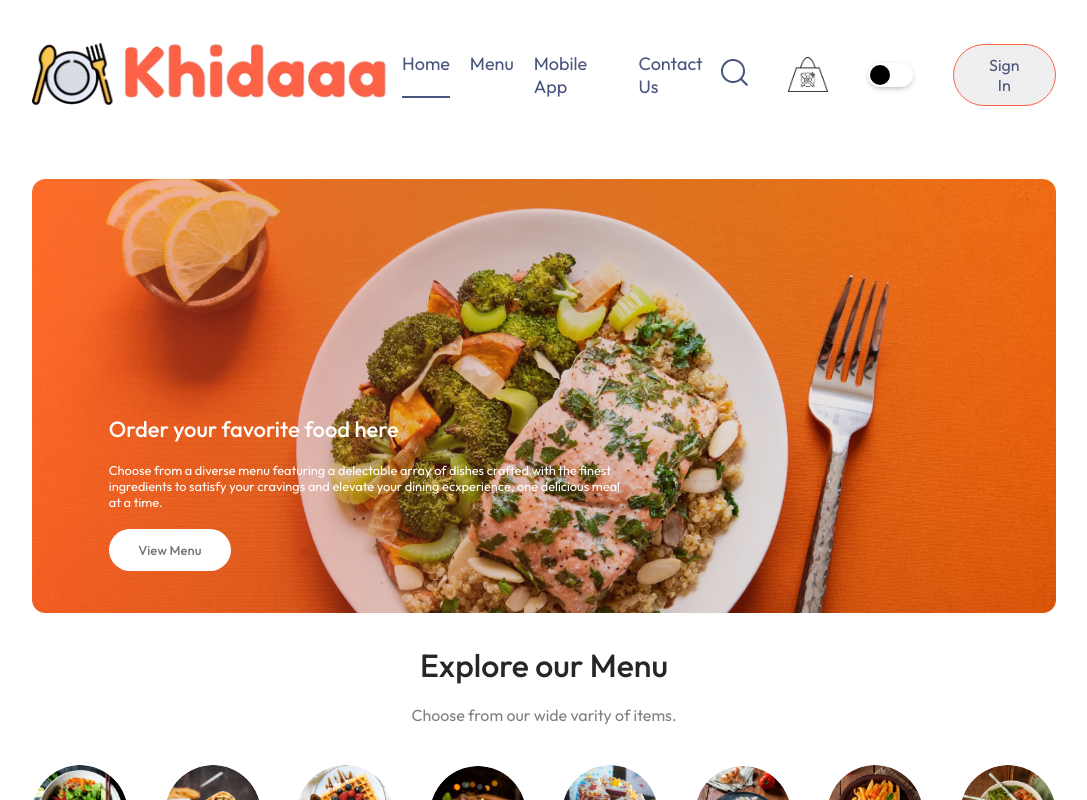
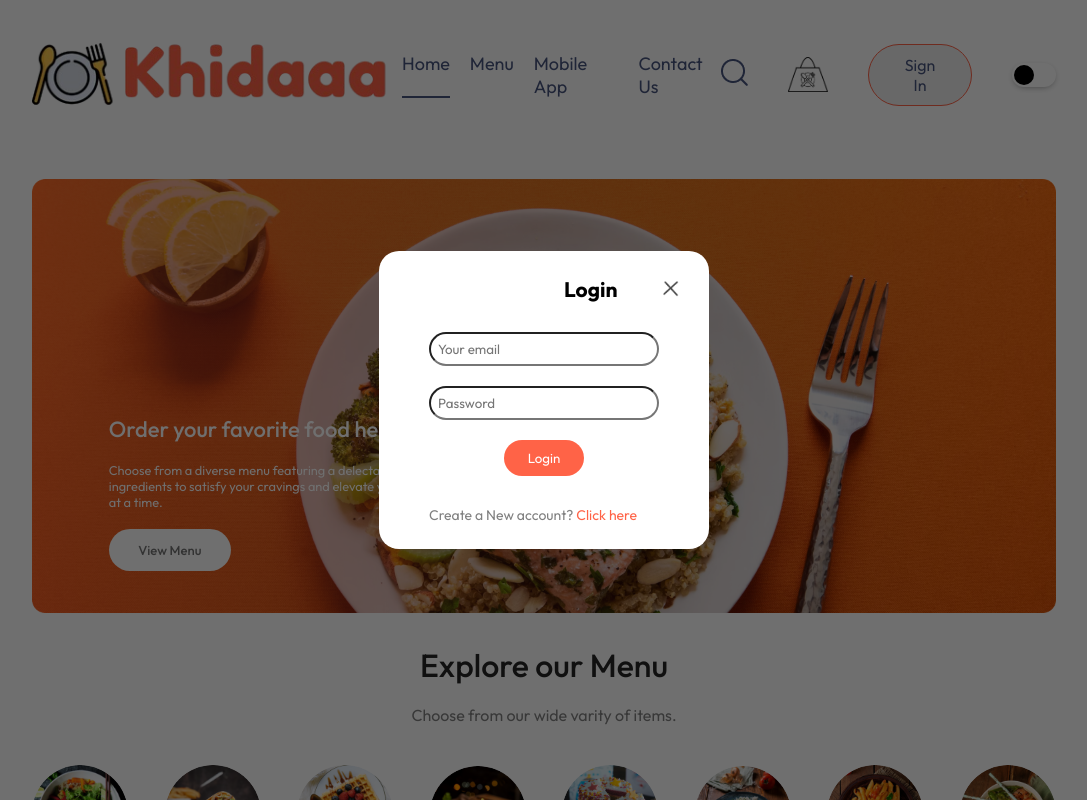
Before and after one commit to sezid/khidaaa, a React (Vite) app in the folder frontend/: page / in a window 1280 px wide. Both pictures are taken after a click on the button "Sign In". Shown: the top 800 px of the page, without its empty margins (96-1183 px from the left). Built offline with nearby package versions, Linux system fonts and the light colour scheme.

Commit message:
added login page popup

```diff
--- a/frontend/src/App.jsx
+++ b/frontend/src/App.jsx
@@ -1,4 +1,4 @@
-import React, { useContext } from 'react'
+import React, { useContext,useState } from 'react'
 import Navbar from './components/Navbar/Navbar'
 import { Routes, Route } from 'react-router-dom'
 import Home from './pages/Home/Home'
@@ -6,16 +6,20 @@
 import PlaceOrder from './pages/PlaceOrder/PlaceOrder'
 import Footer from './components/Footer/Footer'
 import { StoreContext } from './context/StoreContext'
+import LoginPopup from './components/LoginPopup/LoginPopup'
 
 const App = () => {
 
   const {dMode}=useContext(StoreContext);
+  const [showLogin,setShowLogin]=useState(false);
+
 
   return (
     <>
+    {showLogin?<LoginPopup setShowLogin={setShowLogin}/>:<></>}
       <div className={dMode===true?"dark-mode":"app"}>
 
-      <Navbar/>
+        <Navbar setShowLogin={setShowLogin}/>
         <Routes>
           <Route path='/' element={<Home/>}></Route>
           <Route path='/cart' element={<Cart/>}></Route>
--- a/frontend/src/components/FoodDisplay/FoodDisplay.jsx
+++ b/frontend/src/components/FoodDisplay/FoodDisplay.jsx
@@ -13,6 +13,7 @@
 
   return (
     <div className='food-display' id='food-display'>
+      <section id="menu">
       <h2>Top Dishes near you</h2>
       <div className="food-display-list">
         {food_list.map((item,index)=>{
@@ -24,6 +25,7 @@
 
         })}
       </div>
+      </section>
     </div>
   )
 }
--- a/frontend/src/components/Header/Header.jsx
+++ b/frontend/src/components/Header/Header.jsx
@@ -1,5 +1,6 @@
 import React from 'react'
 import './Header.css'
+
 
 function Header() {
   return (
@@ -7,7 +8,7 @@
       <div className="header-contents">
         <h2>Order your favorite food here</h2>
         <p>Choose from a diverse menu featuring a delectable array of dishes crafted with the finest ingredients to satisfy your cravings and elevate your dining ecxperience, one delicious meal at a time.</p>
-        <button>View Menu</button>
+        <button >View Menu</button>
       </div>
     </div>
   )
--- /dev/null
+++ b/frontend/src/components/LoginPopup/LoginPopup.css
@@ -0,0 +1,81 @@
+.login-popup {
+    position: absolute;
+    z-index: 1;
+    width: 100%;
+    height: 100%;
+    background-color: #00000090;
+    display: grid;
+}
+
+.login-popup-container {
+    justify-content: center;
+    align-items: center;
+    place-self: center;
+    width: max(23vw,330px);
+    color: #808080;
+    background-color: white;
+    flex-direction: column;
+    gap: 25px;
+    padding: 25px 30px;
+    border-radius: 20px;
+    font-size: 14px;
+    animation: fadeIn 0.5s;
+}
+
+.login-popup-title {
+    display: flex;
+    justify-content: space-between;
+    align-items: center;
+    padding-left: 155px;
+    color: black;
+    margin-bottom: 10px;
+}
+
+.login-popup-title img{
+    width: 16px;
+    cursor: pointer;
+}
+
+.login-popup-input {
+    display: flex;
+    flex-direction: column;
+    gap: 20px;
+    padding: 20px;
+}
+
+.login-popup-input input{
+    padding: 7px;
+    border-radius: 20px
+}
+
+.login-popup-input button {
+    width: 35%;
+    padding: 10px;
+    background-color: tomato;
+    color: white;
+    border: none;
+    cursor: pointer;
+    text-align: center;
+    margin: 0 auto;
+    border-radius: 20px;
+}
+
+.login-popup-condition {
+    padding-left: 20px;
+    display: flex;
+    align-items: center;
+    gap: 10px;
+}
+
+
+
+
+.other{
+    margin-top: 10px;
+    padding-left: 20px;
+}
+
+.other span{
+    color: tomato;
+    cursor: pointer;
+}
--- /dev/null
+++ b/frontend/src/components/LoginPopup/LoginPopup.jsx
@@ -0,0 +1,39 @@
+import React, { useState } from 'react'
+import './LoginPopup.css'
+import { assets } from '../../assets/assets'
+
+const LoginPopup = ({setShowLogin}) => {
+
+  const [currentState,setCurrentState]=useState("Login")
+
+  return (
+    <div className='login-popup'>
+      <form className="login-popup-container">
+        <div className="login-popup-title">
+          <h2>{currentState}</h2>
+          <img onClick={()=>setShowLogin(false)} src={assets.cross_icon} alt="" />
+        </div>
+        <div className="login-popup-input">
+          {currentState==="Login"?<></>:<input type="text" placeholder='Your Name' required/>}
+
+          <input type="email" placeholder='Your email' required/>
+          <input type="password" placeholder='Password' required/>
+          <button >{currentState==="Sign Up"?"Create account":'Login'}</button>
+        </div>
+        {currentState==="Login"?<></>:
+        <div className="login-popup-condition">
+          <input type="checkbox" required/>
+          <p>By continuing, I agree to the Terms of Use & Privacy Policy</p>
+        </div>}
+        <div className="other">
+        {currentState==="Login"?
+        <p>Create a New account? <span onClick={()=>setCurrentState("Sign Up")}>Click here</span></p>
+        :<p>Already have an acount? <span onClick={()=>setCurrentState("Login")}>Login here</span></p>
+        }
+        </div>
+      </form>
+    </div>
+  )
+}
+
+export default LoginPopup
--- a/frontend/src/components/Navbar/Navbar.jsx
+++ b/frontend/src/components/Navbar/Navbar.jsx
@@ -3,7 +3,7 @@
 import { assets } from '../../assets/assets'
 import { StoreContext } from '../../context/StoreContext';
 
-function Navbar() {
+const Navbar=({setShowLogin}) =>{
 
   const {dMode,dotShow}=useContext(StoreContext);
   const [menu,setMenu]=useState("home");
@@ -22,7 +22,7 @@
       <img src={assets.dish} alt="" className="logo" />
       <ul className="navbar-menu">
         <li onMouseEnter={()=>setMenu("home")} className={menu==="home"?"active":""}>Home</li>
-        <li onMouseEnter={()=>setMenu("menu")} className={menu==="menu"?"active":""}>Menu</li>
+        <li onMouseEnter={()=>setMenu("menu")} className={menu==="menu"?"active":""} href="#menu">Menu</li>
         <li onMouseEnter={()=>setMenu("mobile-app")} className={menu==="mobile-app"?"active":""}>Mobile App</li>
         <li onMouseEnter={()=>setMenu("contact-us")} className={menu==="contact-us"?"active":""}>Contact Us</li>
       </ul>
@@ -36,11 +36,12 @@
           <img src={assets.basket_icon} alt="" />
           <div className={dotShow==="dot"?"dot":""}></div>
         </div>
+
+        <button onClick={()=>setShowLogin(true)}>Sign In</button>
         <label>
             <input onClick={()=>dMode()} type="checkbox" />
             <span class="fill"></span>
         </label>
-        <button>Sign In</button>
       </div>
     </div>
   )
```
Also changed, not shown: frontend/src/components/Navbar/Navbar.css (line endings or trailing spaces). Lines whose indentation alone changed are shown as unchanged.
